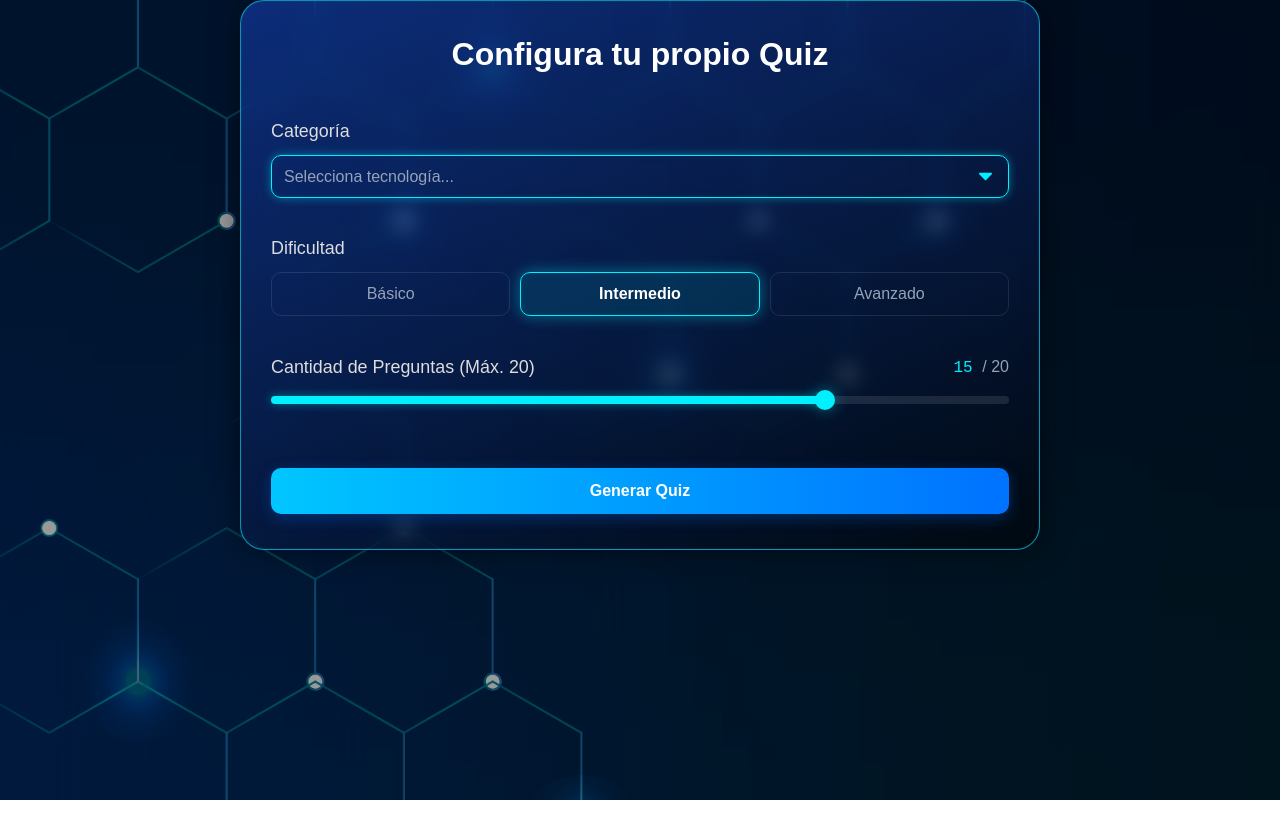
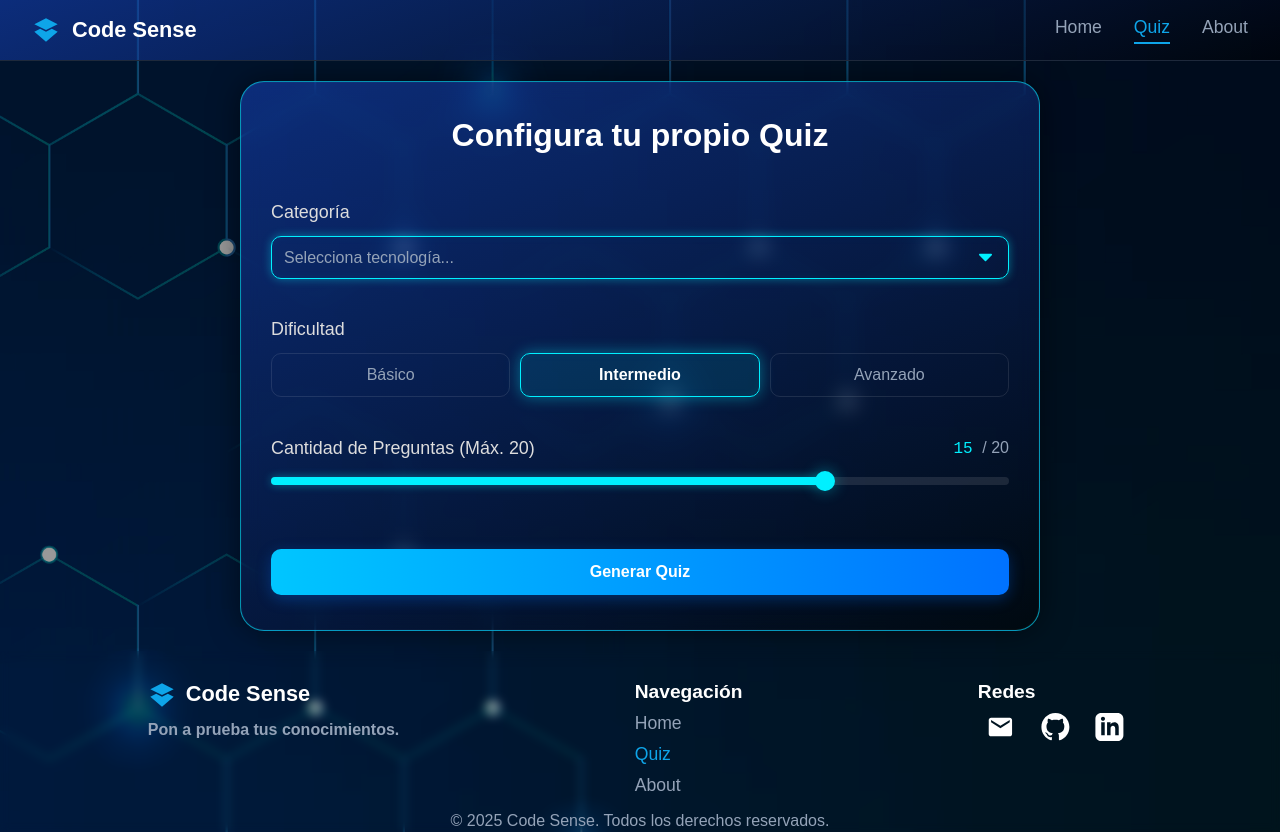
Before and after one commit to wisepiloV2/CodeSense, a React (Vite) app in the folder codesense/: page /quiz-config in a window 1280 px wide. Before the commit the page ends 800 px from the top, so only its background shows below. Built offline with nearby package versions, Linux system fonts and the light colour scheme.

Commit message:
modificaciones de diseño

```diff
--- a/codesense/src/componentes/Footer.jsx
+++ b/codesense/src/componentes/Footer.jsx
@@ -1,10 +1,38 @@
 import { useLocation, Link } from 'react-router-dom';
 import styles from './Footer.module.css';
 
-const socialData = {
-    title: 'Redes',
-    links: ['Mail', 'Linkedin', 'GitHub']
-};
+const GitHubIcon = (props) => (
+    <svg
+        viewBox="0 0 24 24"
+        fill="currentColor"
+        xmlns="http://www.w3.org/2000/svg"
+        {...props}
+    >
+        <path d="M12 0c-6.626 0-12 5.373-12 12 0 5.302 3.438 9.8 8.207 11.387.599.111.793-.261.793-.577v-2.234c-3.338.726-4.033-1.416-4.033-1.416-.546-1.387-1.333-1.756-1.333-1.756-1.089-.745.083-.729.083-.729 1.205.084 1.839 1.237 1.839 1.237 1.07 1.834 2.807 1.304 3.492.997.107-.775.418-1.305.762-1.604-2.665-.305-5.467-1.334-5.467-5.931 0-1.311.469-2.381 1.236-3.221-.124-.303-.535-1.524.117-3.176 0 0 1.008-.322 3.301 1.23.957-.266 1.983-.399 3.003-.404 1.02.005 2.047.138 3.006.404 2.291-1.552 3.297-1.23 3.297-1.23.653 1.653.242 2.874.118 3.176.77.84 1.235 1.911 1.235 3.221 0 4.609-2.807 5.624-5.479 5.921.43.372.823 1.102.823 2.222v3.293c0 .319.192.694.801.576 4.765-1.589 8.199-6.086 8.199-11.386 0-6.627-5.373-12-12-12z"/>
+    </svg>
+);
+
+const LinkedInIcon = (props) => (
+    <svg
+        viewBox="0 0 24 24"
+        fill="currentColor"
+        xmlns="http://www.w3.org/2000/svg"
+        {...props}
+    >
+        <path d="M19 0h-14c-2.761 0-5 2.239-5 5v14c0 2.761 2.239 5 5 5h14c2.762 0 5-2.239 5-5v-14c0-2.761-2.238-5-5-5zm-11 19h-3v-11h3v11zm-1.5-12.268c-.966 0-1.75-.79-1.75-1.764s.784-1.764 1.75-1.764 1.75.79 1.75 1.764-.783 1.764-1.75 1.764zm13.5 12.268h-3v-5.604c0-3.368-4-3.113-4 0v5.604h-3v-11h3v1.765c1.396-2.586 7-2.777 7 2.476v6.759z"/>
+    </svg>
+);
+
+const MailIcon = (props) => (
+    <svg
+        viewBox="0 0 24 24"
+        fill="currentColor"
+        xmlns="http://www.w3.org/2000/svg"
+        {...props}
+    >
+        <path d="M20 4H4c-1.1 0-1.99.9-1.99 2L2 18c0 1.1.9 2 2 2h16c1.1 0 2-.9 2-2V6c0-1.1-.9-2-2-2zm0 4l-8 5-8-5V6l8 5 8-5v2z"/>
+    </svg>
+);
 
 const Logo = () => (
     <div className={styles.LogoContainer}>
@@ -17,17 +45,6 @@
         <p className={styles.LogoText}>Pon a prueba tus conocimientos.</p>
     </div>
 );
-
-function Footer() {
-    return (
-        <footer className={styles.Container}>
-            <Logo />
-            <LinksText />
-            <LinksIcons data={socialData} />
-            <p className={styles.CopyRight}>&copy; 2025 Code Sense. Todos los derechos reservados.</p>
-        </footer>
-    );
-}
 
 function LinksText(){
     const location = useLocation();
@@ -53,17 +70,42 @@
     );
 }
 
-function LinksIcons({ data }){
+function LinksIcons(){
+    const iconClass = styles.SocialIcon;
+
     return (
         <div>
-            <h3 className={styles.Title}>{data.title}</h3>
+            <h3 className={styles.Title}>Redes</h3>
             <ul className={`${styles.Links} ${styles.LinkIconContainer}`}>
-                {data.links.map((text) => (
-                    <li key={text}>{text}</li>
-                ))}
+                <li>
+                    <a href="mailto:example@code.sense">
+                        <MailIcon className={iconClass} />
+                    </a>
+                </li>
+                <li>
+                    <a href="https://github.com" target="_blank" rel="noopener noreferrer">
+                        <GitHubIcon className={iconClass} />
+                    </a>
+                </li>
+                <li>
+                    <a href="https://linkedin.com" target="_blank" rel="noopener noreferrer">
+                        <LinkedInIcon className={iconClass} />
+                    </a>
+                </li>
             </ul>
         </div>
     );
 }
 
+function Footer() {
+    return (
+        <footer className={styles.Container}>
+            <Logo />
+            <LinksText />
+            <LinksIcons />
+            <p className={styles.CopyRight}>&copy; 2025 Code Sense. Todos los derechos reservados.</p>
+        </footer>
+    );
+}
+
 export default Footer;
--- a/codesense/src/componentes/Footer.module.css
+++ b/codesense/src/componentes/Footer.module.css
@@ -89,8 +89,18 @@
     text-decoration: none;
     color: #94a3b8;
     font-weight: 500;
-    font-size: clamp(1.1rem, 1.1vw, 2rem);
     padding-bottom: 0.25rem;
     border-bottom: 2px solid transparent;
     transition: all 0.3s ease;
 }
+
+.SocialIcon {
+    width: 3.5vw;
+    height: 3.5vh;
+    color: #ffffff;
+    transition: color 0.3s ease;
+}
+
+.SocialIcon:hover {
+    color: #0ea5e9;
+}
--- a/codesense/src/componentes/Navbar.jsx
+++ b/codesense/src/componentes/Navbar.jsx
@@ -1,13 +1,15 @@
 import { useLocation, Link } from 'react-router-dom';
 import styles from './Navbar.module.css';
 
-const Logo = () => (
+const Logo = (location) => (
+    <Link to="/home" className={styles.Clean}>
         <div className={styles.NavLogoContainer}>
             <svg className={styles.NavLogoIcon} xmlns="http://www.w3.org/2000/svg" viewBox="0 0 24 24" fill="currentColor">
                 <path d="M12 2L2 7l10 5 10-5-10-5zm0 9l2.5-1.25L12 8.5l-2.5 1.25L12 11zm0 2.5l-5-2.5-5 2.5L12 22l10-8.5-5-2.5-5 2.5z"/>
             </svg>
             <span>Code Sense</span>
         </div>
+    </Link>
 );
 
 function Navbar() {
--- a/codesense/src/componentes/QuizConfig.jsx
+++ b/codesense/src/componentes/QuizConfig.jsx
@@ -1,17 +1,11 @@
 import { useState } from 'react';
 import styles from './QuizConfig.module.css';
+import NavBar from './Navbar';
+import Footer from './Footer';
 
-const QuizConfig = () => {
-  const [category, setCategory] = useState('');
-  const [difficulty, setDifficulty] = useState('intermedio'); // Default como en la foto
-  const [questions, setQuestions] = useState(15);
-  const MAX_QUESTIONS = 20;
 
+const CategoryForm = ({ category, setCategory }) => {
   return (
-    <div className={styles.FormContainer}>
-      <h1 className={styles.FormTitle}>Configura tu propio Quiz</h1>
-
-      {/* Categoría */}
     <div className={styles.OptionsTec}>
       <label className={styles.FormLabel}>Categoría</label>
       <select
@@ -26,8 +20,11 @@
         <option value="js">JavaScript: ES6+ & Async</option>
       </select>
     </div>
+  );
+};
 
-      {/* Dificultad */}
+const DifficultyForm = ({ difficulty, setDifficulty }) => {
+  return (
     <div>
       <label className={styles.FormLabel}>Dificultad</label>
       <div className={styles.DifficultyGroup}>
@@ -43,8 +40,13 @@
         ))}
       </div>
     </div>
+  );
+};
 
-      {/* Slider de Cantidad */}
+const AmountForm = ({ questions, setQuestions }) => {
+  const MAX_QUESTIONS = 20;
+
+  return (
     <div>
       <div className={styles.SliderHeader}>
         <label className={styles.FormLabel} style={{marginBottom:0}}>
@@ -75,10 +77,36 @@
         ></div>
       </div>
     </div>
-      <button className={styles.GenerateBtn}>
+  );
+};
+
+const QuizConfig = () => {
+  const [category, setCategory] = useState('');
+  const [difficulty, setDifficulty] = useState('intermedio');
+  const [questions, setQuestions] = useState(15);
+
+  return (
+    <>
+      <NavBar />
+
+      <div className={styles.FormContainer}>
+        <h1 className={styles.FormTitle}>Configura tu propio Quiz</h1>
+
+        <CategoryForm category={category} setCategory={setCategory} />
+
+        <DifficultyForm difficulty={difficulty} setDifficulty={setDifficulty} />
+
+        <AmountForm questions={questions} setQuestions={setQuestions} />
+
+        <button
+          className={styles.GenerateBtn}
+        >
           Generar Quiz
         </button>
       </div>
+
+      <Footer />
+    </>
   );
 };
 
--- a/codesense/src/componentes/QuizConfig.module.css
+++ b/codesense/src/componentes/QuizConfig.module.css
@@ -12,6 +12,7 @@
   display: flex;
   flex-direction: column;
   justify-content: space-between;
+  margin: 20px 0;
 }
 
 .FormTitle {
```
Lines whose indentation alone changed are shown as unchanged.
